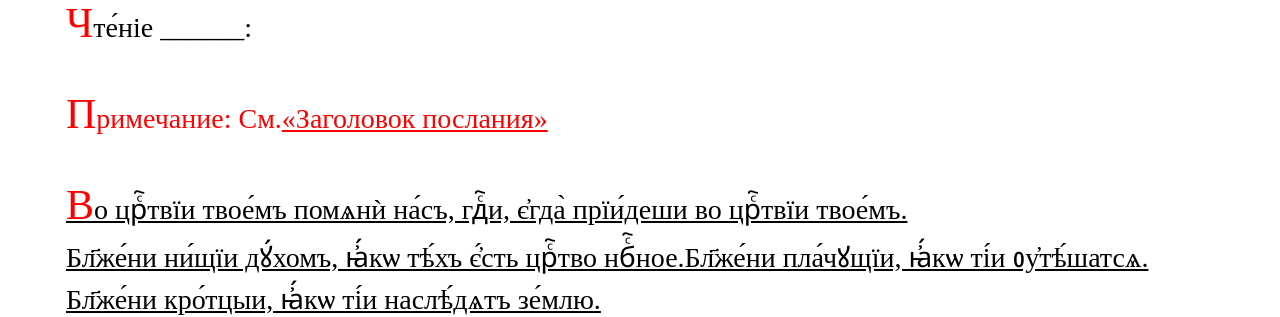
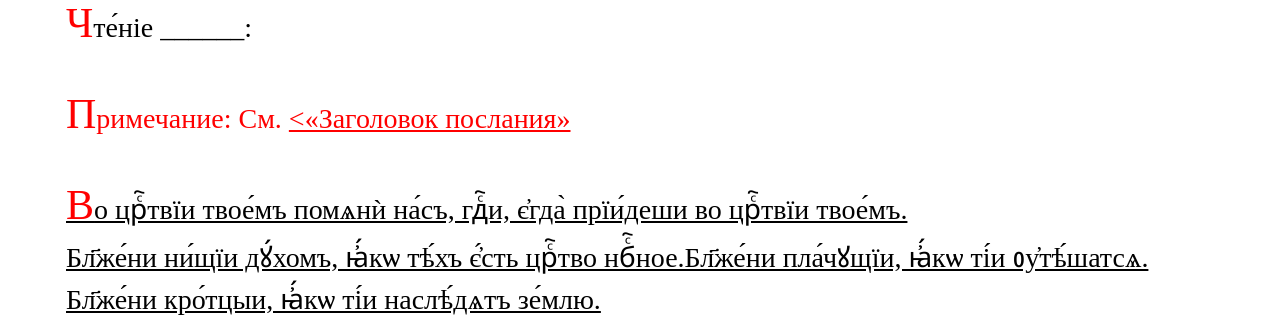
Before and after one commit to markjville/markjville.github.io, a Jekyll site: the page ReadersServ-Slav.html, which Jekyll copies as it is, in a window 1280 px wide and 900 px high, scrolled down 3975 px. Shown: the part 157-474 px from the top of the window. Built offline with Jekyll 4.4.1, drawn with Linux system fonts in a browser that asks for light colours; some web fonts are replaced; comment, search, counter and statistics services are not loaded.

Commit message:
Update ReadersServ-Slav.html

```diff
--- a/ReadersServ-Slav.html
+++ b/ReadersServ-Slav.html
@@ -63,7 +63,7 @@ p::first-letter {
 <div style="text-align:center;color:red;font-size:75%">Прокі́менъ а҆пⷭ҇ла:</div>
 
 <p>Прокі́менъ гласъ ______:</p>
-<p>Чте́ніе ______:</p><p font-family:"Garamond"; style="color:red">Примечание: См.<a href="https://markjville.github.io/docs/Изобразительная/Заголовки.html">«Заголовок послания»</p>
+<p>Чте́ніе ______:</p><p font-family:"Garamond"; style="color:red">Примечание: См. <a href="https://markjville.github.io/docs/Изобразительная/Заголовки.html"</a><«Заголовок послания»</p>
 <p>	Во црⷭ҇твїи твое́мъ помѧнѝ на́съ, гдⷭ҇и, є҆гда̀ прїи́деши во црⷭ҇твїи твое́мъ.<br/>
 Бл҃же́ни ни́щїи дꙋ́хомъ, ꙗ҆́кѡ тѣ́хъ є҆́сть црⷭ҇тво нбⷭ҇ное.Бл҃же́ни пла́чꙋщїи, ꙗ҆́кѡ ті́и ᲂу҆тѣ́шатсѧ.<br/>
 Бл҃же́ни кро́тцыи, ꙗ҆́кѡ ті́и наслѣ́дѧтъ зе́млю.<br/>
```
